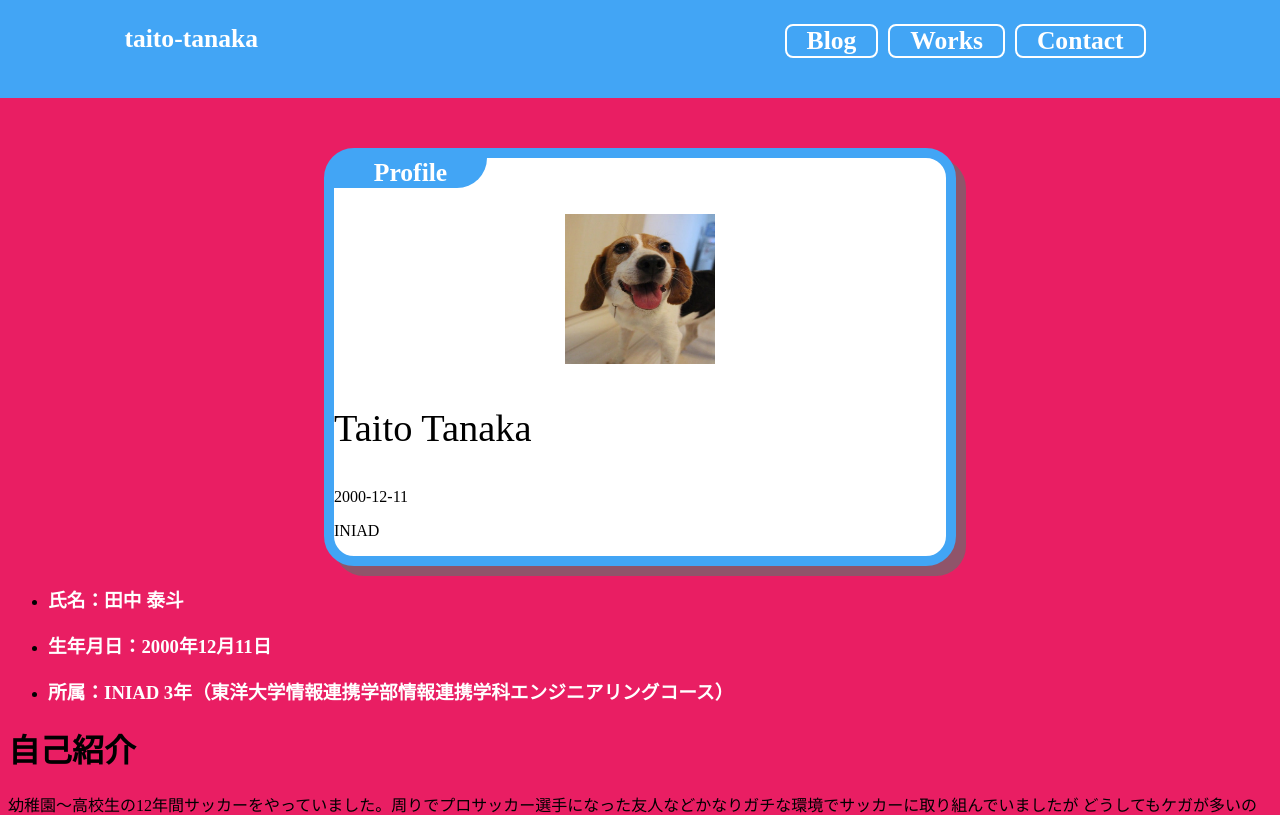
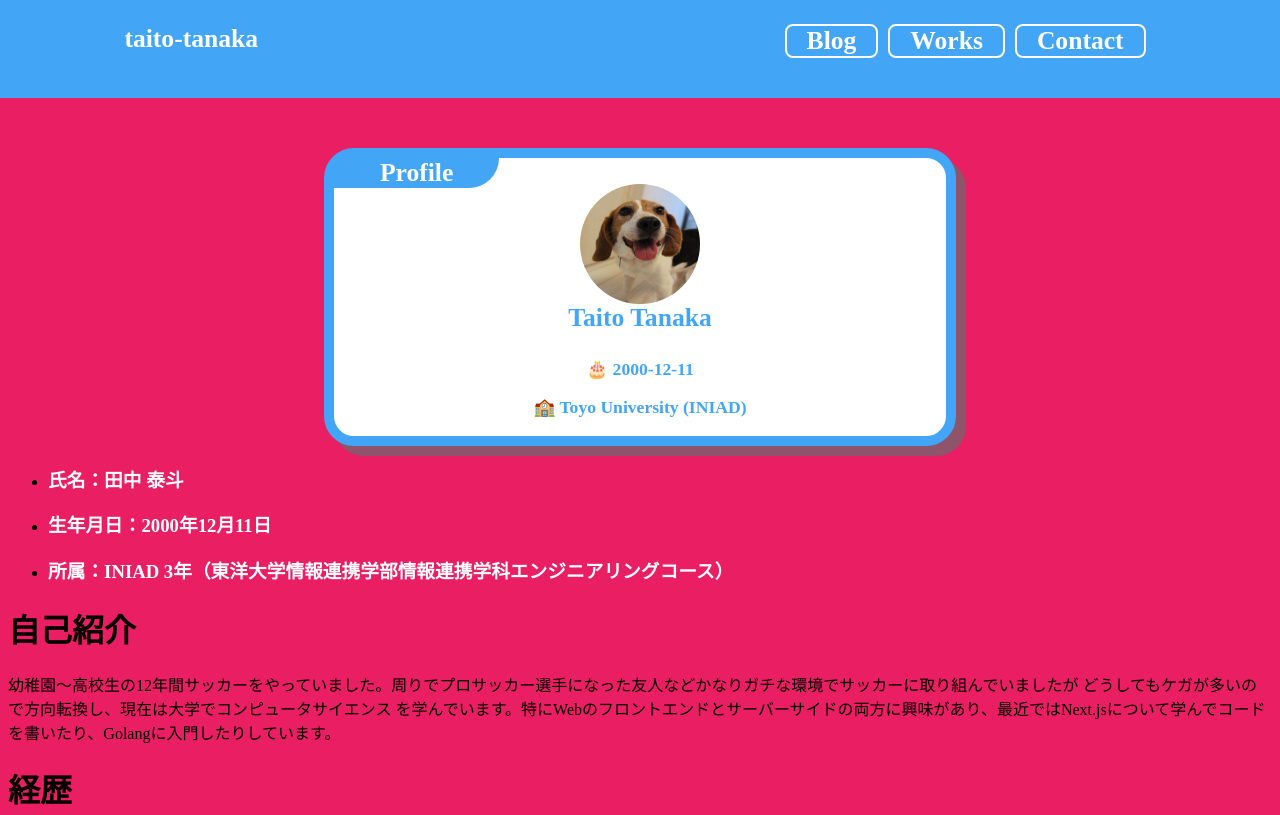
Before and after one commit to taitotnk/taito-t, a Next.js app: page / in a window 1280 px wide. Shown: the top 815 px of the page. Built offline with nearby package versions, Linux system fonts and the light colour scheme.

Commit message:
プロフィール完成

```diff
--- a/src/components/organisms/Profile.tsx
+++ b/src/components/organisms/Profile.tsx
@@ -9,15 +9,15 @@ const Profile: React.VFC<ProfileType> = ({ name, img, birth, university }) => {
       <div className={styles.img_wrap}>
         <Image
           src={img}
-          height={150}
-          width={150}
+          height={120}
+          width={120}
           alt="profile-img"
           className={styles.img}
         />
       </div>
       <p className={styles.name}>{name}</p>
-      <p>{birth}</p>
-      <p>{university}</p>
+      <p className={styles.birth}>🎂 {birth}</p>
+      <p className={styles.university}>🏫 {university}</p>
     </>
   );
 };
--- a/src/data/profileData.ts
+++ b/src/data/profileData.ts
@@ -9,7 +9,7 @@ const profileData: ProfileType = {
   name: "Taito Tanaka",
   img: "/images/profile.jpg",
   birth: "2000-12-11",
-  university: "INIAD",
+  university: "Toyo University (INIAD)",
 };
 
 export default profileData;
--- a/src/styles/Profile.module.scss
+++ b/src/styles/Profile.module.scss
@@ -1,10 +1,31 @@
 @import "../styles//constance.scss";
+
+.img {
+    border-radius: 50%;
+}
 
 .img_wrap {
     text-align: center;
-
+    margin: -30px 0 -30px;
 }
 
 .name {
-    font-size: $h3;
+    font-size: $h4;
+    font-weight: $font-thick;
+    text-align: center;
+    color: $accent-color;
 }
+
+.birth {
+    font-size: $h5;
+    font-weight: $font-thick;
+    text-align: center;
+    color: $accent-color;
+}
+
+.university {
+    font-size: $h5;
+    font-weight: $font-thick;
+    text-align: center;
+    color: $accent-color;
+}
--- a/src/styles/WhiteCard.module.scss
+++ b/src/styles/WhiteCard.module.scss
@@ -17,7 +17,7 @@
     background-color: $accent-color;
     border-radius: 0 0 30px 0;
     margin-top: 0;
-    margin-right: 75%;
+    margin-right: 73%;
 }
 
 @media (max-width: $tablet) {
```
